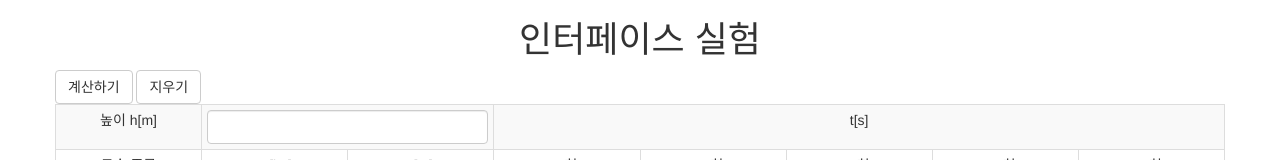
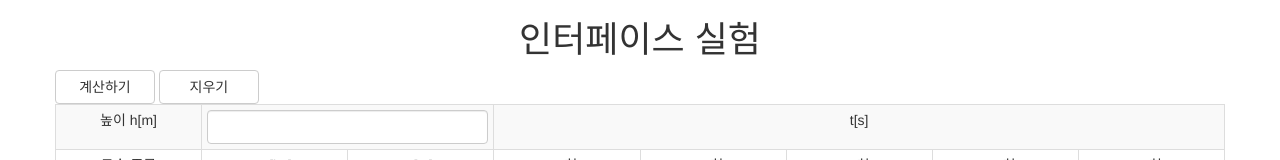
Before and after one commit to Dcom-KHU/Physics_Helper, a website: page static/html/exp01.html in a window 1280 px wide. Shown: the top 160 px of the page. Drawn offline with nearby package versions, Linux system fonts and the light colour scheme.

Commit message:
Revert "Fix Input_form value not showing"
This reverts commit e31531102dea31e3c93469e7702a47e22b18b319.

```diff
--- a/static/css/main.css
+++ b/static/css/main.css
@@ -13,8 +13,8 @@
 .resultTable tr,.resultTable td{
     border:1px solid black;
 }
-.container input {
-    min-width: 35px;   /* depends how much minimum width you require */
+input {
+    width:100px;
 }
 input[type=number]::-webkit-inner-spin-button,
 input[type=number]::-webkit-outer-spin-button{
```
